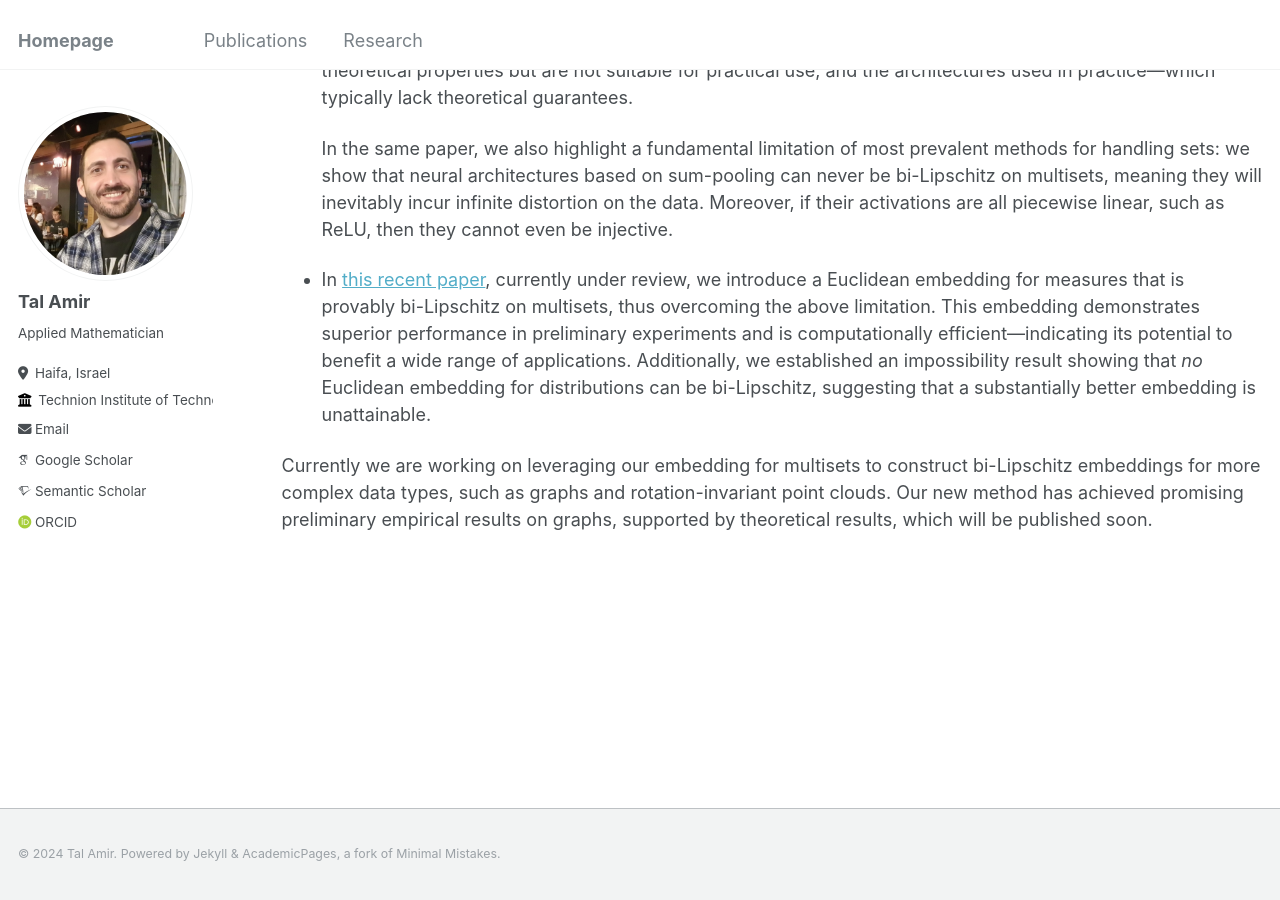
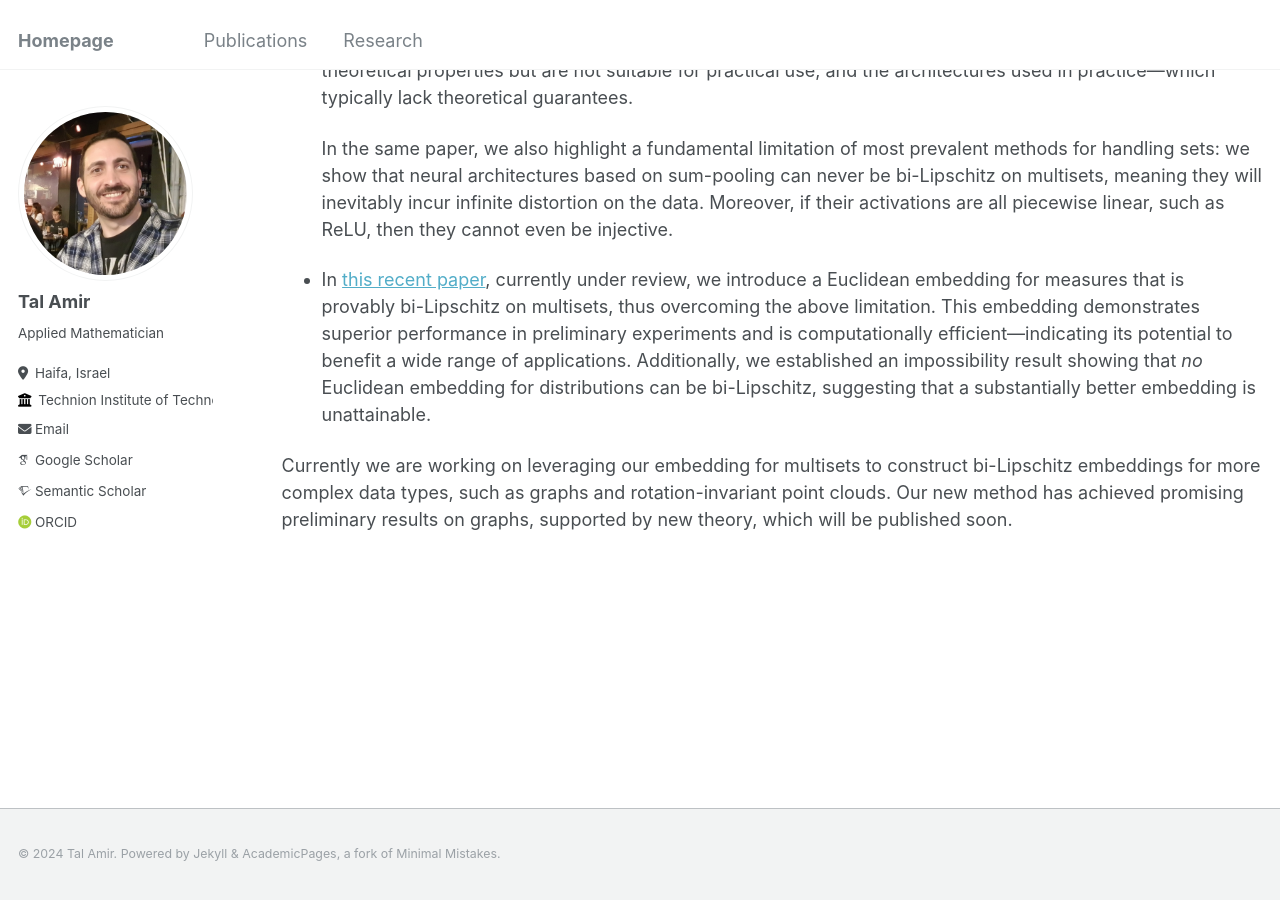
Before and after one commit to tal-amir/tal-amir.github.io, a Jekyll site: the page built from _pages/research.md, in a window 1280 px wide and 900 px high, scrolled down 775 px. Built offline with Jekyll 4.4.1, drawn with Linux system fonts in a browser that asks for light colours; some web fonts are replaced.

Commit message:
Update research.md

```diff
--- a/_pages/research.md
+++ b/_pages/research.md
@@ -25,4 +25,4 @@ Our group's efforts have already produced several papers published in top-tier v
 
 - In [this recent paper](https://tal-amir.github.io/publication/2024-05%20Fourier%20Sliced-Wasserstein%20Embedding), currently under review, we introduce a Euclidean embedding for measures that is provably bi-Lipschitz on multisets, thus overcoming the above limitation. This embedding demonstrates superior performance in preliminary experiments and is computationally efficient—indicating its potential to benefit a wide range of applications. Additionally, we established an impossibility result showing that _no_ Euclidean embedding for distributions can be bi-Lipschitz, suggesting that a substantially better embedding is unattainable.
 
-Currently we are working on leveraging our embedding for multisets to construct bi-Lipschitz embeddings for more complex data types, such as graphs and rotation-invariant point clouds. Our new method has achieved promising preliminary empirical results on graphs, supported by theoretical results, which will be published soon.
+Currently we are working on leveraging our embedding for multisets to construct bi-Lipschitz embeddings for more complex data types, such as graphs and rotation-invariant point clouds. Our new method has achieved promising preliminary results on graphs, supported by new theory, which will be published soon.
```
